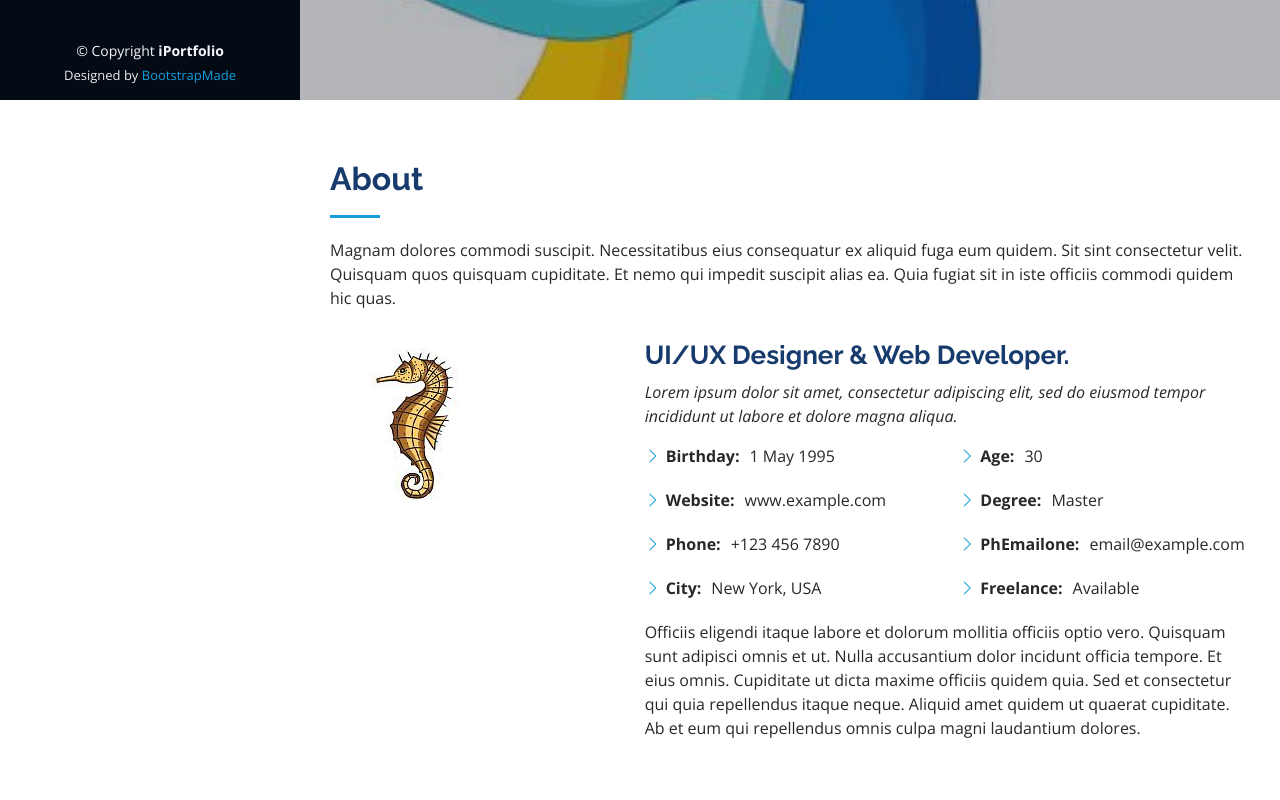
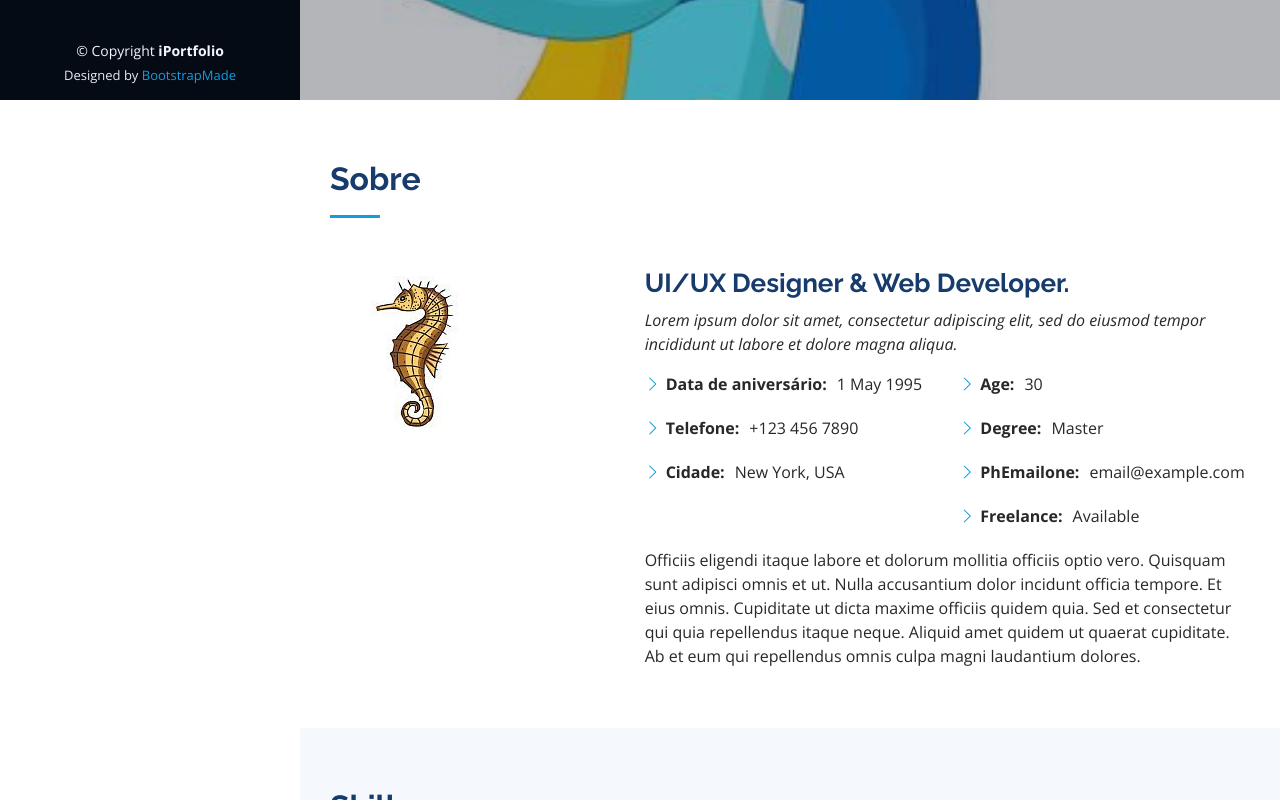
Before and after one commit to Alessandraignez/portifolio, a plain HTML site: page ipo/index.html in a window 1280 px wide. Shown: the part 700-1500 px from the top of the page. Drawn offline with nearby package versions, Linux system fonts and the light colour scheme.

Commit message:
atualização da seção

```diff
--- a/ipo/index.html
+++ b/ipo/index.html
@@ -84,8 +84,8 @@
       <div class="container">
 
         <div class="section-title">
-          <h2>About</h2>
-          <p>Magnam dolores commodi suscipit. Necessitatibus eius consequatur ex aliquid fuga eum quidem. Sit sint consectetur velit. Quisquam quos quisquam cupiditate. Et nemo qui impedit suscipit alias ea. Quia fugiat sit in iste officiis commodi quidem hic quas.</p>
+          <h2>Sobre</h2>
+
         </div>
 
         <div class="row">
@@ -101,10 +101,9 @@
             <div class="row">
               <div class="col-lg-6">
                 <ul>
-                  <li><i class="bi bi-chevron-right"></i> <strong>Birthday:</strong> <span>1 May 1995</span></li>
-                  <li><i class="bi bi-chevron-right"></i> <strong>Website:</strong> <span>www.example.com</span></li>
-                  <li><i class="bi bi-chevron-right"></i> <strong>Phone:</strong> <span>+123 456 7890</span></li>
-                  <li><i class="bi bi-chevron-right"></i> <strong>City:</strong> <span>New York, USA</span></li>
+                  <li><i class="bi bi-chevron-right"></i> <strong>Data de aniversário:</strong> <span>1 May 1995</span></li>
+                  <li><i class="bi bi-chevron-right"></i> <strong>Telefone:</strong> <span>+123 456 7890</span></li>
+                  <li><i class="bi bi-chevron-right"></i> <strong>Cidade:</strong> <span>New York, USA</span></li>
                 </ul>
               </div>
               <div class="col-lg-6">
```
